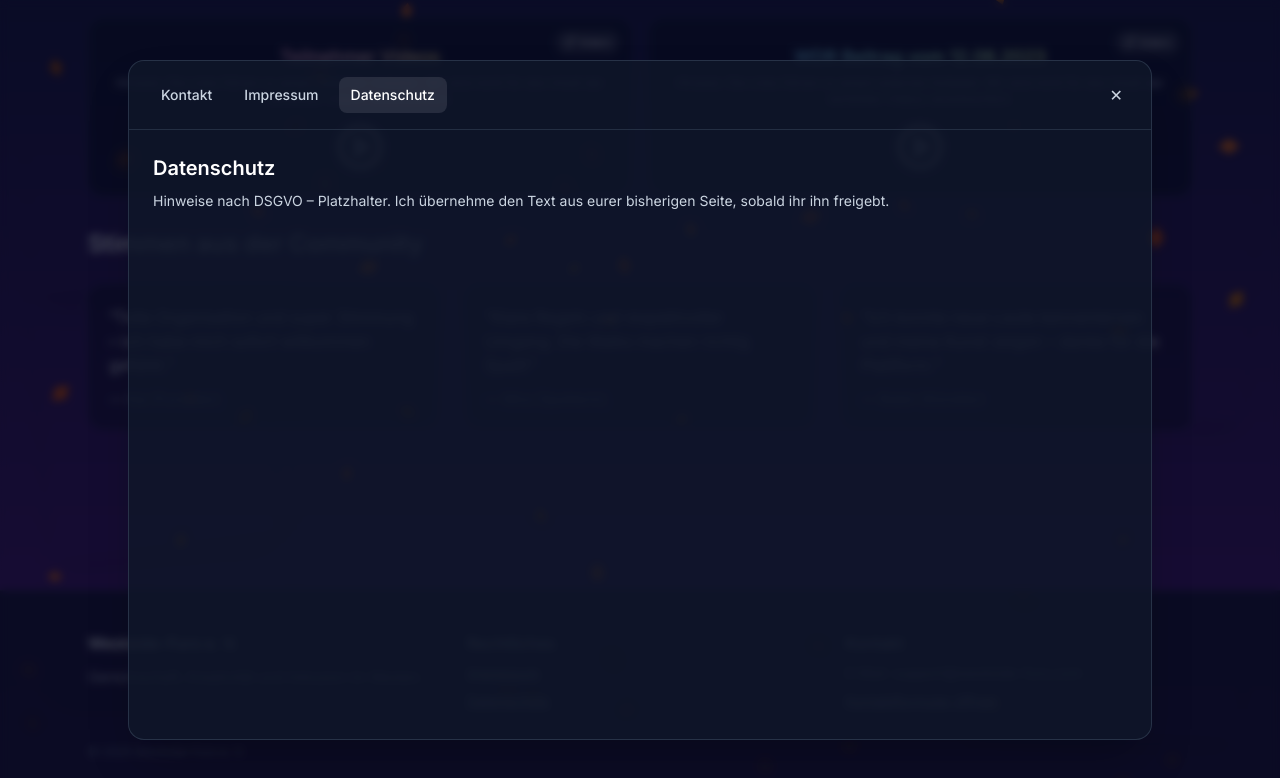
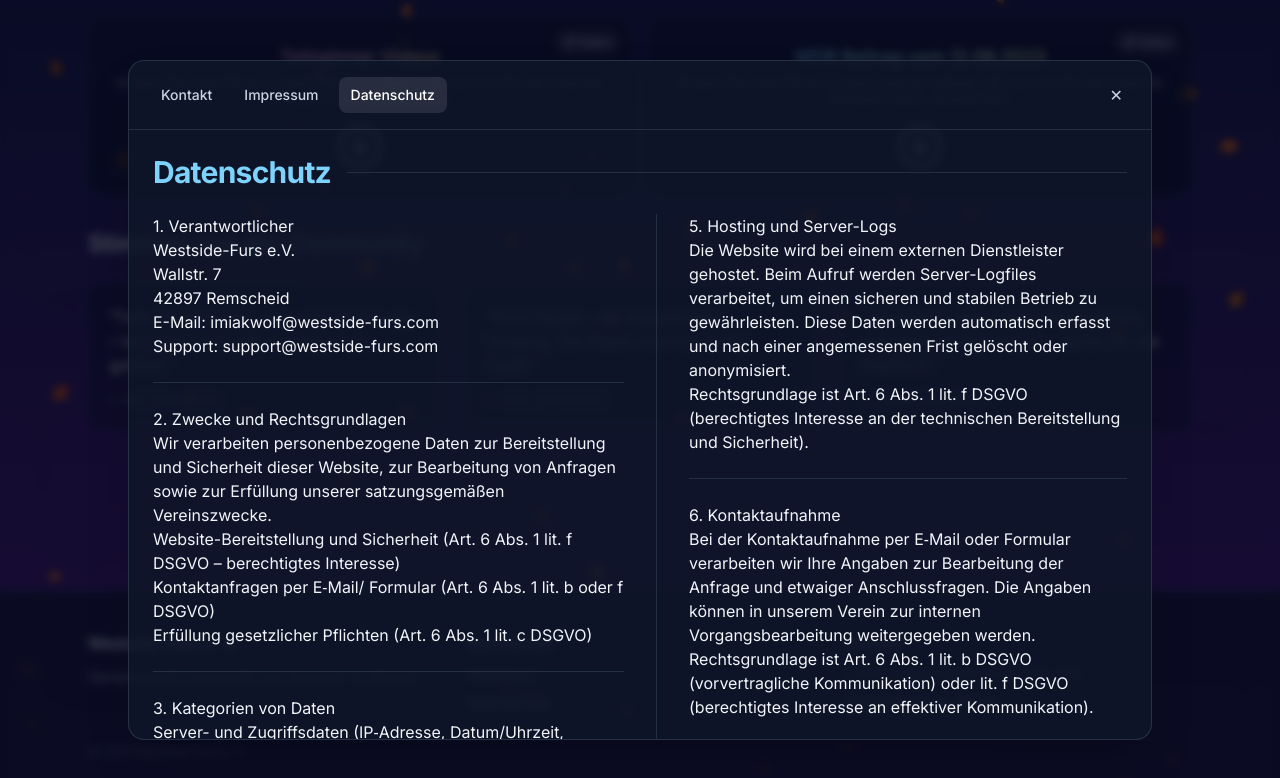
Before and after one commit to django-nerd/frontend-repo_e9zrzsmj_t0zj8g, a React (Vite) app: page / in a window 1280 px wide. Both pictures are taken after a click on the button "Datenschutz". Shown: the part 1684-2462 px from the top of the page. Built offline with nearby package versions, Linux system fonts and the light colour scheme; grey boxes are pictures that could not be loaded; a web font is replaced by a local one.

Commit message:
Update project prj_e9zrzsmj - 2025-11-22T00:43:54.554Z

```diff
--- a/src/components/LegalModal.jsx
+++ b/src/components/LegalModal.jsx
@@ -186,11 +186,114 @@ export default function LegalModal({ open, onClose, activeTab = 'contact', setAc
             )}
 
             {activeTab === 'datenschutz' && (
-              <div>
-                <h2 className="text-xl font-semibold mb-2 text-white">Datenschutz</h2>
-                <p className="text-slate-300 text-sm leading-relaxed">
-                  Hinweise nach DSGVO – Platzhalter. Ich übernehme den Text aus eurer bisherigen Seite, sobald ihr ihn freigebt.
-                </p>
+              <div className="space-y-6">
+                <div className="flex items-center gap-4">
+                  <h2 className="text-2xl md:text-3xl font-bold tracking-tight text-sky-300">Datenschutz</h2>
+                  <div className="flex-1 h-px bg-slate-700/60" />
+                </div>
+
+                <div className="grid md:grid-cols-2 gap-8">
+                  {/* Left column */}
+                  <div className="prose prose-invert max-w-none prose-h2:text-sky-300 prose-h2:text-xl md:prose-h2:text-2xl prose-h3:text-sky-300 prose-h3:text-lg md:prose-h3:text-xl prose-a:text-sky-300 prose-strong:text-white">
+                    <div className="space-y-6">
+                      <div className="border-b border-slate-700/60 pb-6">
+                        <h3>1. Verantwortlicher</h3>
+                        <p>
+                          Westside-Furs e.V.<br />
+                          Wallstr. 7<br />
+                          42897 Remscheid<br />
+                          E-Mail: <a href="mailto:imiakwolf@westside-furs.com">imiakwolf@westside-furs.com</a><br />
+                          Support: <a href="mailto:support@westside-furs.com">support@westside-furs.com</a>
+                        </p>
+                      </div>
+
+                      <div className="border-b border-slate-700/60 pb-6">
+                        <h3>2. Zwecke und Rechtsgrundlagen</h3>
+                        <p>Wir verarbeiten personenbezogene Daten zur Bereitstellung und Sicherheit dieser Website, zur Bearbeitung von Anfragen sowie zur Erfüllung unserer satzungsgemäßen Vereinszwecke.</p>
+                        <ul>
+                          <li>Website-Bereitstellung und Sicherheit (Art. 6 Abs. 1 lit. f DSGVO – berechtigtes Interesse)</li>
+                          <li>Kontaktanfragen per E‑Mail/ Formular (Art. 6 Abs. 1 lit. b oder f DSGVO)</li>
+                          <li>Erfüllung gesetzlicher Pflichten (Art. 6 Abs. 1 lit. c DSGVO)</li>
+                        </ul>
+                      </div>
+
+                      <div className="border-b border-slate-700/60 pb-6">
+                        <h3>3. Kategorien von Daten</h3>
+                        <ul>
+                          <li>Server- und Zugriffsdaten (IP‑Adresse, Datum/Uhrzeit, Referrer, User-Agent, besuchte Seiten)</li>
+                          <li>Kommunikationsdaten (Name, E‑Mail, Inhalte Ihrer Nachricht)</li>
+                        </ul>
+                      </div>
+
+                      <div className="border-b md:border-b-0 border-slate-700/60 pb-6 md:pb-0">
+                        <h3>4. Cookies und Einwilligung</h3>
+                        <p>Unsere Website verwendet derzeit nur technisch notwendige Cookies bzw. kann auch ohne Cookies ausgeliefert werden. Sofern zukünftig optionale Cookies (z. B. für Analyse) eingesetzt werden, holen wir vorab Ihre Einwilligung ein (Art. 6 Abs. 1 lit. a DSGVO) und informieren transparent.</p>
+                      </div>
+                    </div>
+                  </div>
+
+                  {/* Right column */}
+                  <div className="prose prose-invert max-w-none prose-h2:text-sky-300 prose-h2:text-xl md:prose-h2:text-2xl prose-h3:text-sky-300 prose-h3:text-lg md:prose-h3:text-xl prose-a:text-sky-300 prose-strong:text-white md:border-l md:border-slate-700/60 md:pl-8">
+                    <div className="space-y-6">
+                      <div className="border-b border-slate-700/60 pb-6">
+                        <h3>5. Hosting und Server-Logs</h3>
+                        <p>Die Website wird bei einem externen Dienstleister gehostet. Beim Aufruf werden Server-Logfiles verarbeitet, um einen sicheren und stabilen Betrieb zu gewährleisten. Diese Daten werden automatisch erfasst und nach einer angemessenen Frist gelöscht oder anonymisiert.</p>
+                        <p>Rechtsgrundlage ist Art. 6 Abs. 1 lit. f DSGVO (berechtigtes Interesse an der technischen Bereitstellung und Sicherheit).</p>
+                      </div>
+
+                      <div className="border-b border-slate-700/60 pb-6">
+                        <h3>6. Kontaktaufnahme</h3>
+                        <p>Bei der Kontaktaufnahme per E‑Mail oder Formular verarbeiten wir Ihre Angaben zur Bearbeitung der Anfrage und etwaiger Anschlussfragen. Die Angaben können in unserem Verein zur internen Vorgangsbearbeitung weitergegeben werden.</p>
+                        <p>Rechtsgrundlage ist Art. 6 Abs. 1 lit. b DSGVO (vorvertragliche Kommunikation) oder lit. f DSGVO (berechtigtes Interesse an effektiver Kommunikation).</p>
+                      </div>
+
+                      <div className="border-b border-slate-700/60 pb-6">
+                        <h3>7. Empfänger und Drittlandtransfer</h3>
+                        <p>Empfänger der Daten sind interne Stellen des Vereins sowie technische Dienstleister (z. B. Hosting). Eine Übermittlung in Drittländer findet nur statt, soweit dies erforderlich ist und die Anforderungen der Art. 44 ff. DSGVO erfüllt sind.</p>
+                      </div>
+
+                      <div className="border-b border-slate-700/60 pb-6">
+                        <h3>8. Speicherdauer</h3>
+                        <p>Wir verarbeiten und speichern personenbezogene Daten nur so lange, wie es für die jeweiligen Zwecke erforderlich ist oder gesetzliche Aufbewahrungspflichten bestehen. Danach werden die Daten gelöscht oder anonymisiert.</p>
+                      </div>
+
+                      <div className="border-b border-slate-700/60 pb-6">
+                        <h3>9. Sicherheit</h3>
+                        <p>Wir treffen technische und organisatorische Maßnahmen, um personenbezogene Daten vor Verlust, Missbrauch und unbefugtem Zugriff zu schützen und passen diese Maßnahmen dem Stand der Technik an.</p>
+                      </div>
+
+                      <div className="border-b border-slate-700/60 pb-6">
+                        <h3>10. Ihre Rechte</h3>
+                        <ul>
+                          <li>Auskunft (Art. 15 DSGVO)</li>
+                          <li>Berichtigung (Art. 16 DSGVO)</li>
+                          <li>Löschung (Art. 17 DSGVO)</li>
+                          <li>Einschränkung der Verarbeitung (Art. 18 DSGVO)</li>
+                          <li>Datenübertragbarkeit (Art. 20 DSGVO)</li>
+                          <li>Widerspruch (Art. 21 DSGVO)</li>
+                          <li>Widerruf erteilter Einwilligungen (Art. 7 Abs. 3 DSGVO)</li>
+                        </ul>
+                        <p>Zur Ausübung Ihrer Rechte kontaktieren Sie uns bitte unter <a href="mailto:support@westside-furs.com">support@westside-furs.com</a> oder <a href="mailto:imiakwolf@westside-furs.com">imiakwolf@westside-furs.com</a>.</p>
+                      </div>
+
+                      <div className="border-b border-slate-700/60 pb-6">
+                        <h3>11. Beschwerderecht</h3>
+                        <p>Sie haben das Recht, sich bei einer Datenschutzaufsichtsbehörde zu beschweren, insbesondere in dem Mitgliedstaat Ihres Aufenthaltsorts, Ihres Arbeitsplatzes oder des Orts des mutmaßlichen Verstoßes (Art. 77 DSGVO).</p>
+                      </div>
+
+                      <div className="border-b border-slate-700/60 pb-6">
+                        <h3>12. Minderjährige</h3>
+                        <p>Unser Angebot richtet sich nicht an Personen unter 16 Jahren. Wir verarbeiten wissentlich keine Daten von Minderjährigen ohne entsprechende Einwilligung der Sorgeberechtigten.</p>
+                      </div>
+
+                      <div>
+                        <h3>13. Änderungen dieser Datenschutzhinweise</h3>
+                        <p>Wir passen diese Hinweise an, sobald dies aufgrund technischer Änderungen, neuer rechtlicher Anforderungen oder unserer Vereinsaktivitäten erforderlich ist. Es gilt die jeweils aktuelle Fassung.</p>
+                        <p className="mt-4 text-xs opacity-70">Geltungsbereich: <a href="https://westside-furs.com" target="_blank" rel="noopener noreferrer">https://westside-furs.com</a> • Letzte Aktualisierung: {new Date().toLocaleDateString('de-DE')}</p>
+                      </div>
+                    </div>
+                  </div>
+                </div>
               </div>
             )}
           </div>
```
Also changed, not shown: 1 other file (tests, documents, lock files or other folders).
